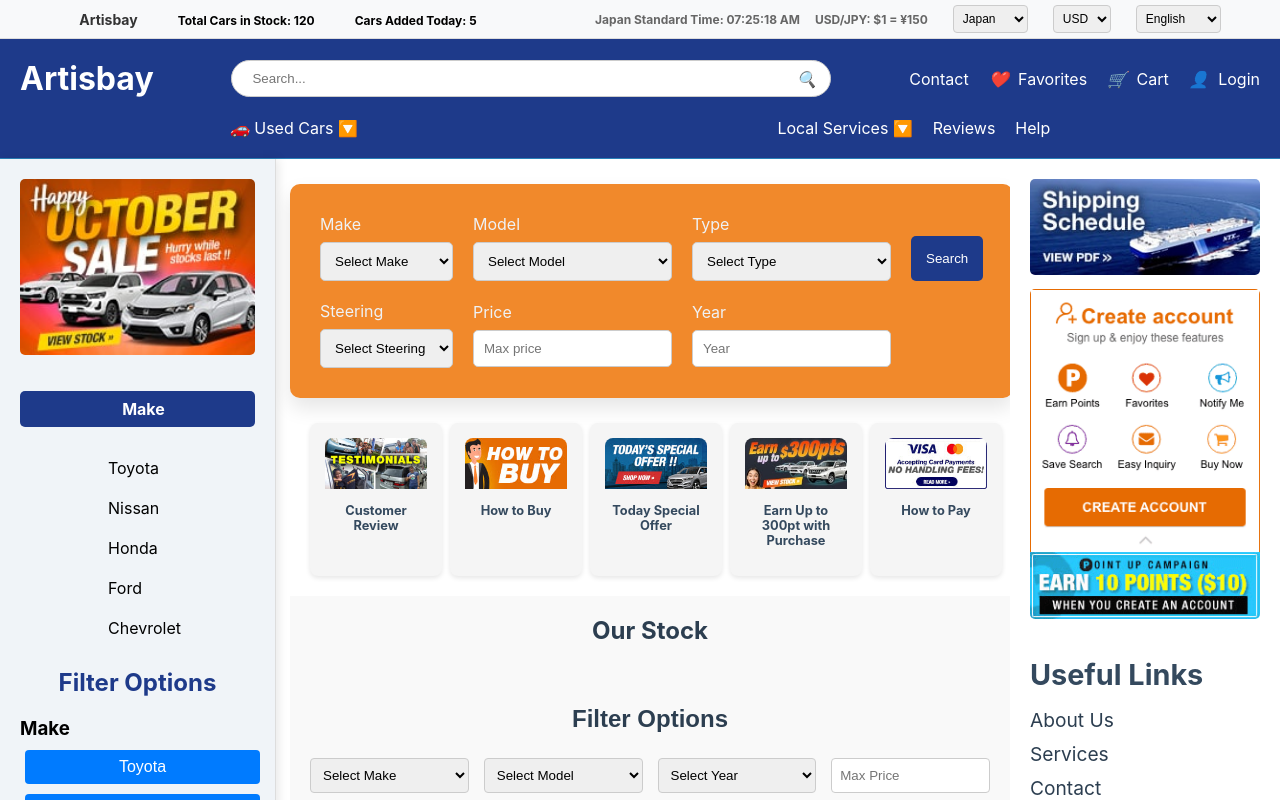
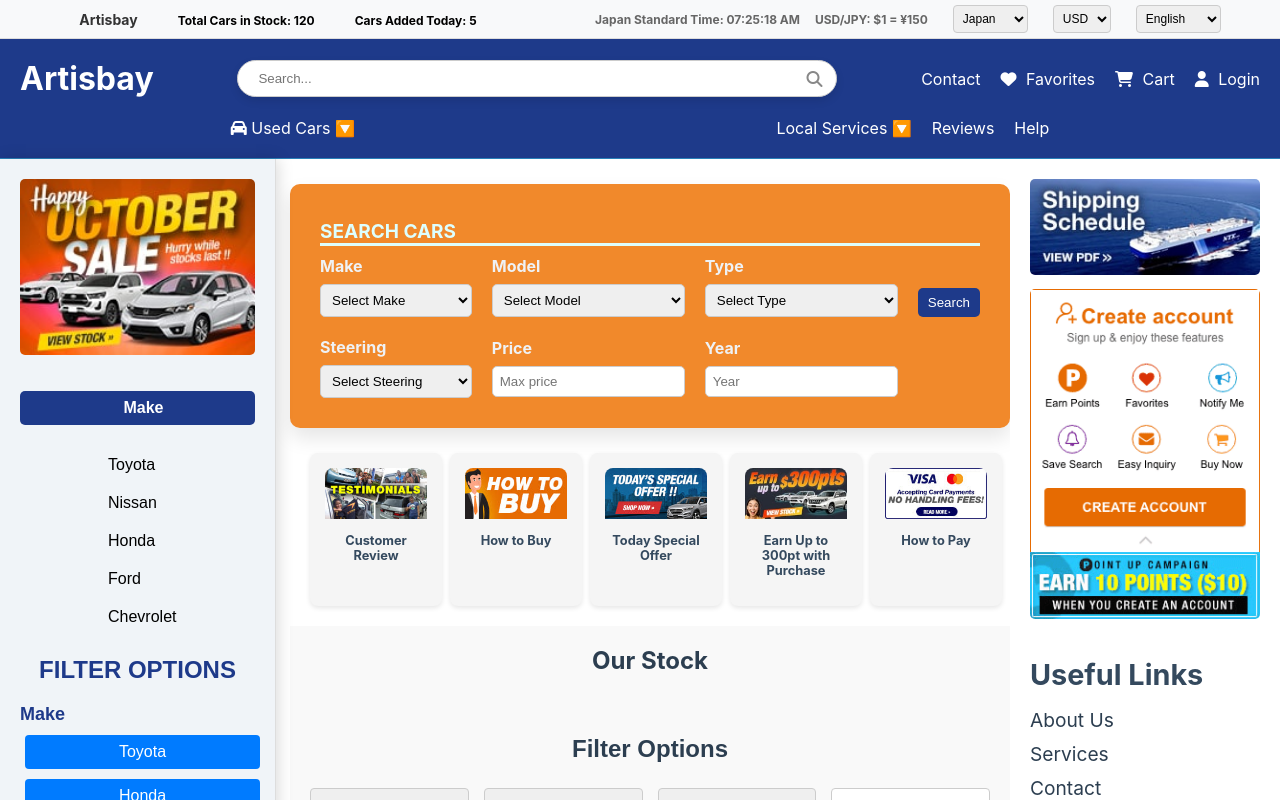
Before and after one commit to aminedev24/cartisbay, a React (Create React App) app: page / in a window 1280 px wide. Shown: the top 800 px of the page. Built offline with nearby package versions, Linux system fonts and the light colour scheme; some icons are missing.

Commit message:
first commit

```diff
--- a/package.json
+++ b/package.json
@@ -4,6 +4,7 @@
   "version": "0.1.0",
   "private": true,
   "dependencies": {
+    "@fortawesome/fontawesome-free": "^6.6.0",
     "@testing-library/jest-dom": "^5.17.0",
     "@testing-library/react": "^13.4.0",
     "@testing-library/user-event": "^13.5.0",
--- a/public/index.html
+++ b/public/index.html
@@ -3,7 +3,7 @@
   <head>
     <meta charset="utf-8" />
     <link rel="icon" href="%PUBLIC_URL%/favicon.ico" />
-    <meta name="viewport" content="width=device-width, initial-scale=1" />
+    <meta name="viewport" content="width=device-width, initial-scale=1.0" />
     <meta name="theme-color" content="#000000" />
     <meta
       name="description"
@@ -39,5 +39,8 @@
       To begin the development, run `npm start` or `yarn start`.
       To create a production bundle, use `npm run build` or `yarn build`.
     -->
+     <script >
+
+     </script>
   </body>
 </html>
--- a/src/App.js
+++ b/src/App.js
@@ -26,6 +26,8 @@
     setCars(carData); // Use the imported carData
   }, []);
 
+
+
   return (
     <Router>
       <Header />
--- a/src/components/header.js
+++ b/src/components/header.js
@@ -1,69 +1,59 @@
-import React, { useState, useEffect } from 'react';
+import React, { useState, useEffect, useRef } from 'react';
 import { Link } from 'react-router-dom';
 import '../css/header.css';
 import TopBar from './topbar';
+import '@fortawesome/fontawesome-free/css/all.min.css';
 
 const Header = () => {
-  const [isMenuOpen, setIsMenuOpen] = useState(false);
+  const [activeDropdown, setActiveDropdown] = useState(null);
+  const dropdownRef = useRef([]);
 
-  const [isLoginOpen, setLoginOpen] = useState(false);
-  const [isUsedCarsOpen, setUsedCarsOpen] = useState(false);
-  const [isLocalServicesOpen, setLocalServicesOpen] = useState(false);
-
-  const toggleDropdown = (setOpen) => {
-    setOpen((prev) => !prev);
+  const toggleDropdown = (dropdownName) => {
+    setActiveDropdown((prev) => (prev === dropdownName ? null : dropdownName));
   };
 
+  const handleClickOutside = (event) => {
+    if (dropdownRef.current) {
+      const dropdowns = dropdownRef.current;
+      const isClickInsideDropdown = dropdowns.some((dropdown) => dropdown && dropdown.contains(event.target));
+      if (!isClickInsideDropdown) {
+        setActiveDropdown(null);
+      }
+    }
+  };
 
+  useEffect(() => {
+    document.addEventListener('mousedown', handleClickOutside);
+    return () => {
+      document.removeEventListener('mousedown', handleClickOutside);
+    };
+  }, []);
 
   return (
-
     <div className='header-container'>
       <TopBar />
-      {/*
-      <div className="top-bar">
-        <div className="app-info">
-          <span className="app-name">Artisbay</span>
-        </div>
-        <div className="extra-info">
-          <span className="time">Japan Standard Time: {japanTime}</span>
-          <span className="exchange-rate">USD/JPY: $1 = ¥{usdToYenRate}</span>
-        </div>
-      </div>
-
-      <header className="header">
-        <div className="logo">
-          <h1><Link to="/" onClick={() => setIsMenuOpen(false)}>Artisbay</Link></h1>
-        </div>
-        <nav className={`navbar ${isMenuOpen ? 'open' : ''}`}>
-          <Link to="/" onClick={() => setIsMenuOpen(false)}>Home</Link>
-          <Link to="/about" onClick={() => setIsMenuOpen(false)}>About</Link>
-          <Link to="/contact" onClick={() => setIsMenuOpen(false)}>Contact</Link>
-          <Link to="/howtobuy" onClick={() => setIsMenuOpen(false)}>How To Buy</Link>
-        </nav>
-        <button className="hamburger" onClick={toggleMenu}>
-          ☰
-        </button>
-      </header>
-      */}
       <header className="main-header">
         <div className="header-top">
           <div className="app-name">Artisbay</div>
           <div className="header-search">
             <input type="text" placeholder="Search..." />
-                    <i className="search-icon">🔍</i>
+            <i className="fas fa-search search-icon"></i>
           </div>
           <div className="header-icons">
             <div className="header-item">Contact</div>
             <div className="header-item">
-                        <i className="icon">❤️</i> Favorites
+              <i className="fas fa-heart icon"></i> Favorites
             </div>
             <div className="header-item">
-                        <i className="icon">🛒</i> Cart
+              <i className="fas fa-shopping-cart icon"></i> Cart
             </div>
-                    <div className="header-item dropdown" onClick={() => toggleDropdown(setLoginOpen)}>
-                        <i className="icon">👤</i> Login
-                        <div className={`dropdown-content ${isLoginOpen ? 'show' : ''}`}>
+            <div
+              className="header-item dropdown"
+              ref={(el) => (dropdownRef.current[0] = el)}
+              onClick={() => toggleDropdown('login')}
+            >
+              <i className="fas fa-user icon"></i> Login
+              <div className={`dropdown-content login ${activeDropdown === 'login' ? 'show' : ''}`}>
                 <a href="#">Profile</a>
                 <a href="#">Logout</a>
               </div>
@@ -72,18 +62,26 @@
         </div>
 
         <div className="header-bottom">
-                <div className="used-cars dropdown" onClick={() => toggleDropdown(setUsedCarsOpen)}>
-                    <i className="icon">🚗</i> Used Cars <span className="arrow">🔽</span>
-                    <div className={`dropdown-content ${isUsedCarsOpen ? 'show' : ''}`}>
+          <div
+            className="used-cars dropdown"
+            ref={(el) => (dropdownRef.current[1] = el)}
+            onClick={() => toggleDropdown('usedCars')}
+          >
+            <i className="fas fa-car icon"></i> Used Cars <span className="arrow">🔽</span>
+            <div className={`dropdown-content ${activeDropdown === 'usedCars' ? 'show' : ''}`}>
               <a href="#">Sedans</a>
               <a href="#">SUVs</a>
               <a href="#">Trucks</a>
             </div>
           </div>
           <div className="right-links">
-                    <div className="nav-item dropdown" onClick={() => toggleDropdown(setLocalServicesOpen)}>
+            <div
+              className="nav-item dropdown"
+              ref={(el) => (dropdownRef.current[2] = el)}
+              onClick={() => toggleDropdown('localServices')}
+            >
               Local Services <span className="arrow">🔽</span>
-                        <div className={`dropdown-content ${isLocalServicesOpen ? 'show' : ''}`}>
+              <div className={`dropdown-content ${activeDropdown === 'localServices' ? 'show' : ''}`}>
                 <a href="#">Repairs</a>
                 <a href="#">Maintenance</a>
               </div>
@@ -93,7 +91,6 @@
           </div>
         </div>
       </header>
-
     </div>
   );
 };
--- a/src/components/searchContainer.js
+++ b/src/components/searchContainer.js
@@ -27,6 +27,7 @@
 
   return (
     <div className="search-container">
+      <h4>Search Cars</h4>
       <form className="search-form" onSubmit={handleSubmit}>
         {/* Make */}
         <div className="form-group">
--- a/src/css/header.css
+++ b/src/css/header.css
@@ -77,6 +77,10 @@
 
 */
 
+.login {
+  right: 5px;
+  left: unset;
+}
 .header-container {
   min-width: 1250px;
   width: 100%;
@@ -97,9 +101,9 @@
 }
 
 .app-name {
-  font-size: 2rem;
   font-weight: bold;
   color: white;
+  font-size: 2rem;
 }
 
 .header-search {
@@ -116,6 +120,12 @@
   padding: 10px 40px 10px 20px;
   border-radius: 25px;
   border: 1px solid #ccc;
+  box-shadow: 0 4px 8px rgba(0, 0, 0, 0.1); /* Add subtle shadow to the search bar */
+  transition: box-shadow 0.3s ease; /* Smooth hover effect */
+}
+
+.header-search input:focus {
+  box-shadow: 0 8px 16px rgba(0, 0, 0, 0.2); /* Deeper shadow on focus */
 }
 
 .search-icon {
@@ -152,33 +162,40 @@
   z-index: 100;
   color: black;
   text-align: left;
+  opacity: 0; /* Initially invisible */
+  transition: opacity 0.3s ease, transform 0.3s ease; /* Smooth fade-in effect */
+  transform: translateY(10px); /* Subtle slide effect */
+  width: 120px;
+  text-align: center;
 }
 
-/* Show dropdown when 'show' class is added */
 .dropdown-content.show {
-  display: block; /* Show when the 'show' class is present */
+  display: block;
+  opacity: 1; /* Fade-in effect */
+  transform: translateY(0); /* Slide into place */
   z-index: 200;
 }
 
 .dropdown-content a {
   display: block;
   padding: 10px;
-  font-size: 1.1rem;
-  color: #34495e; /* Dark gray */
   text-decoration: none;
-  border-bottom: 1px solid #eaeaea; /* Separator */
+  border-bottom: 1px solid #eaeaea;
   transition: background-color 0.2s ease, color 0.2s ease;
+  border-radius: 4px;
 }
 
 .dropdown-content a:last-child {
-  border-bottom: none; /* Remove bottom border for last item */
+  border-bottom: none;
 }
 
 .dropdown-content a:hover {
   background-color: #e8f0ff; /* Soft blue hover */
   color: #1e3a8a; /* Blue text on hover */
+  transform: translateX(5px); /* Slide in on hover */
 }
 
+/* Bottom header section */
 .header-bottom {
   display: flex;
   justify-content: space-around;
@@ -215,20 +232,24 @@
   box-shadow: 0 8px 16px rgba(0, 0, 0, 0.15);
   border-radius: 8px;
   width: 180px;
+  opacity: 0; /* Initially hidden */
+  transform: translateY(10px); /* Initial slide down */
+  transition: opacity 0.3s ease, transform 0.3s ease;
 }
 
 /* Show dropdown when 'show' class is added */
 .nav-item .dropdown-content.show {
-  display: block; /* Show when the 'show' class is present */
+  display: block;
+  opacity: 1; /* Smooth fade-in */
+  transform: translateY(0); /* Slide up into view */
 }
 
 .nav-item .dropdown-content a {
   display: block;
   padding: 10px;
-  color: #34495e;
   text-decoration: none;
-  transition: background-color 0.2s ease, color 0.2s ease;
   border-bottom: 1px solid #eaeaea;
+  transition: background-color 0.2s ease, color 0.2s ease, transform 0.3s ease;
 }
 
 .nav-item .dropdown-content a:last-child {
@@ -238,4 +259,5 @@
 .nav-item .dropdown-content a:hover {
   background-color: #e8f0ff;
   color: #1e3a8a;
+  transform: translateX(5px); /* Slight slide on hover */
 }
--- a/src/css/searchForm.css
+++ b/src/css/searchForm.css
@@ -6,7 +6,13 @@
     margin: 5px auto;
     box-shadow: 0 10px 20px rgba(0, 0, 0, 0.1);
 }
-
+.search-container h4 {
+    font-size: 19px;
+    color: #dfff;
+    text-transform: uppercase;
+    margin: 6px 0 10px 0;
+    border-bottom: 3px solid;
+}
 .search-form {
     display: grid;
     grid-template-columns: repeat(2, 1fr); /* 3-column layout */
@@ -22,11 +28,12 @@
 .form-group label {
     margin-bottom: 8px;
     color: #eff2f5;
+    font-weight: bold;
 }
 
 .form-group select,
 .form-group input {
-    padding: 10px;
+    padding: 7px;
     border-radius: 5px;
     border: 1px solid #ccc;
 }
@@ -35,7 +42,7 @@
     grid-column: 4; /* Place the button in the fourth column */
     align-self: flex-end; /* Vertically align the button to the bottom */
     justify-self: end; /* Align the button to the right in its column */
-    padding: 15px;
+    padding: 7px 10px;
     background-color: #1e3a8a;
     color: white;
     border: none;
--- a/src/css/sidebar.css
+++ b/src/css/sidebar.css
@@ -1,15 +1,16 @@
 .left-sidebar {
   background-color: #f0f4f8; /* Light background for sidebar */
   padding: 20px; /* Add some padding for spacing */
-  box-shadow: 2px 0 10px rgba(0, 0, 0, 0.1); /* Slightly deeper shadow for more depth */
+  box-shadow: 2px 0 15px rgba(0, 0, 0, 0.15); /* Slightly deeper shadow for more depth */
   border-right: 1px solid #ddd; /* Separate with a border */
   height: 98%; /* Full height of the viewport */
-  width: 235px; /* Increased fixed width for better usability */
+  width: 235px; /* Fixed width for better usability */
   position: absolute; /* Keep it fixed */
   left: 0; /* Align it to the left */
   overflow-y: auto; /* Scroll if content overflows */
   z-index: 100; /* Ensure it stays above other elements */
   transition: width 0.3s ease; /* Smooth transition for width changes */
+  font-family: Arial, sans-serif; /* Set a more readable font */
 }
 
 .left-sidebar h2 {
@@ -17,25 +18,27 @@
   margin-bottom: 20px; /* Increased margin for better spacing */
   color: #1e3a8a; /* Darker blue for heading text */
   text-align: center; /* Center align heading text */
+  text-transform: uppercase; /* Make headings stand out */
 }
 
 .left-sidebar select,
 .left-sidebar input {
   width: 100%; /* Full width for inputs and selects */
-  padding: 10px; /* Increased padding for comfort */
+  padding: 12px; /* Increased padding for comfort */
   margin-bottom: 15px; /* Margin for spacing */
   border: 1px solid #ccc;
   border-radius: 4px;
   font-size: 16px; /* Increased font size for better readability */
   color: #333;
-  transition: border-color 0.3s ease; /* Smooth border color transition */
+  background-color: #fff; /* White background for inputs */
+  transition: border-color 0.3s ease, box-shadow 0.3s ease; /* Smooth border color and box-shadow transitions */
 }
 
 .left-sidebar select:focus,
 .left-sidebar input:focus {
   border-color: #1e3a8a; /* Focus color on inputs */
   outline: none;
-  box-shadow: 0 0 5px rgba(30, 58, 138, 0.5); /* Subtle glow effect on focus */
+  box-shadow: 0 0 8px rgba(30, 58, 138, 0.5); /* Slightly stronger glow effect on focus */
 }
 
 .left-sidebar button {
@@ -47,11 +50,12 @@
   cursor: pointer;
   width: 100%;
   font-size: 16px; /* Larger font size for buttons */
-  transition: background-color 0.3s ease; /* Smooth transition for hover effects */
+  transition: background-color 0.3s ease, transform 0.2s ease; /* Smooth transition for hover effects */
 }
 
 .left-sidebar button:hover {
   background-color: #2d4ca3; /* Darker shade on hover */
+  transform: translateY(-1px); /* Slight lift on hover */
 }
 
 .left-sidebar button:disabled {
@@ -76,8 +80,6 @@
 }
 
 @media (max-width: 480px) {
-
-
   .left-sidebar h2 {
       font-size: 20px; /* Smaller font size for headings on small screens */
   }
@@ -98,6 +100,8 @@
 
 .filter-group h3 {
   margin: 5px 0;
+  font-size: 18px; /* Increased font size for filter headings */
+  color: #1e3a8a; /* Consistent color for filter headings */
 }
 
 .filter-group button {
@@ -107,6 +111,7 @@
   background-color: #007BFF; /* Adjust color as needed */
   color: white;
   cursor: pointer;
+  border-radius: 4px; /* Rounded corners */
 }
 
 .filter-group button:hover {
@@ -117,8 +122,9 @@
   margin-top: 5px;
   padding: 8px;
   width: 100%;
+  border: 1px solid #ccc;
+  border-radius: 4px; /* Rounded corners */
 }
-
 
 .sidebar-image {
   width: 100%; /* Make the image responsive */
@@ -138,10 +144,10 @@
   padding: 8px 0 8px 12px;
   color: #FFF;
 }
+
 .make-list {
   list-style-type: none; /* Remove default list styles */
 }
-
 
 .make-item {
   display: flex;
@@ -160,10 +166,5 @@
   width: 30px;
   margin-right: 8px;
   vertical-align: middle;
+  font-size: 20px;
 }
-
-
-
-.make-item:hover {
-  background-color: #f0f0f0; /* Slight highlight on hover */
-}
```
Also changed, not shown: 1 other file (tests, documents, lock files or other folders). Lines whose indentation alone changed are shown as unchanged.
